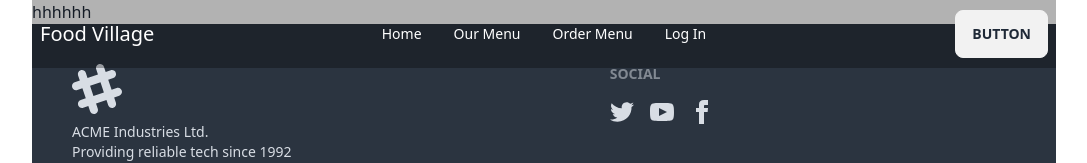
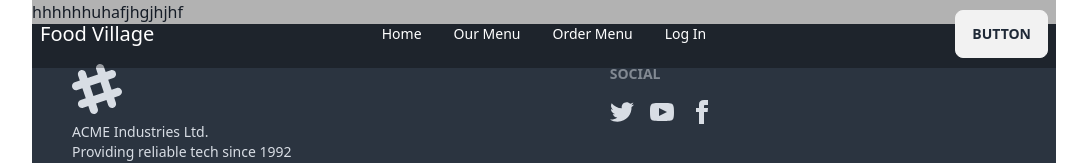
Before and after one commit to Hafizur27/food-village-website, a React (Vite) app: page /signUp in a window 1280 px wide. Shown: the top 163 px of the page, without its empty margins (96-1183 px from the left). Built offline with nearby package versions, Linux system fonts and the light colour scheme; no server answers.

Commit message:
2nd commit

```diff
--- a/src/Pages/SignUp/SignUp.jsx
+++ b/src/Pages/SignUp/SignUp.jsx
@@ -6,7 +6,7 @@ const SignUp = () => {
       <Helmet>
         <title>Sign Up</title>
       </Helmet>
-      hhhhhh
+      hhhhhhuhafjhgjhjhf
     </div>
   );
 };
```
